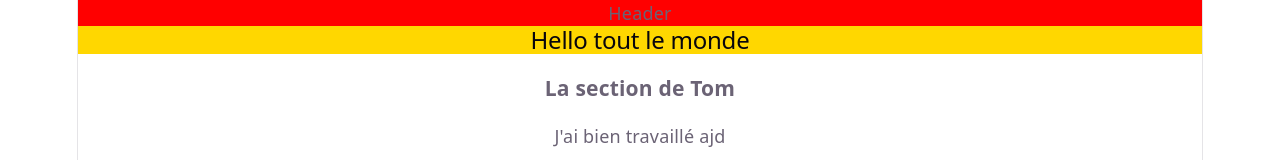
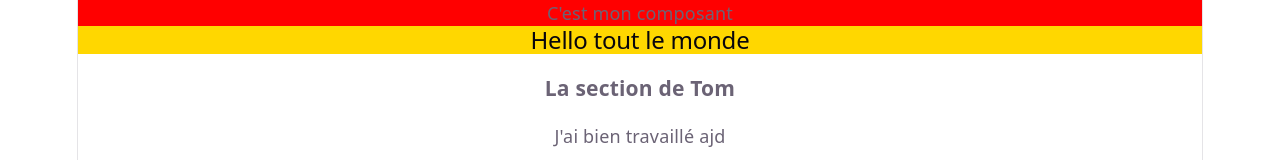
Before and after one commit to TomRoberto/cours-branches-andromeda-26, a React app: page / in a window 1280 px wide. Shown: the top 160 px of the page. Built offline with nearby package versions, Linux system fonts and the light colour scheme; the HTML template or start-up script is replaced by a standard one.

Commit message:
changed header

```diff
--- a/src/components/Header.jsx
+++ b/src/components/Header.jsx
@@ -1,5 +1,7 @@
 const Header = () => {
-  return <header style={{ backgroundColor: "red" }}>Header</header>;
+  return (
+    <header style={{ backgroundColor: "red" }}>C'est mon composant</header>
+  );
 };
 
 export default Header;
```
